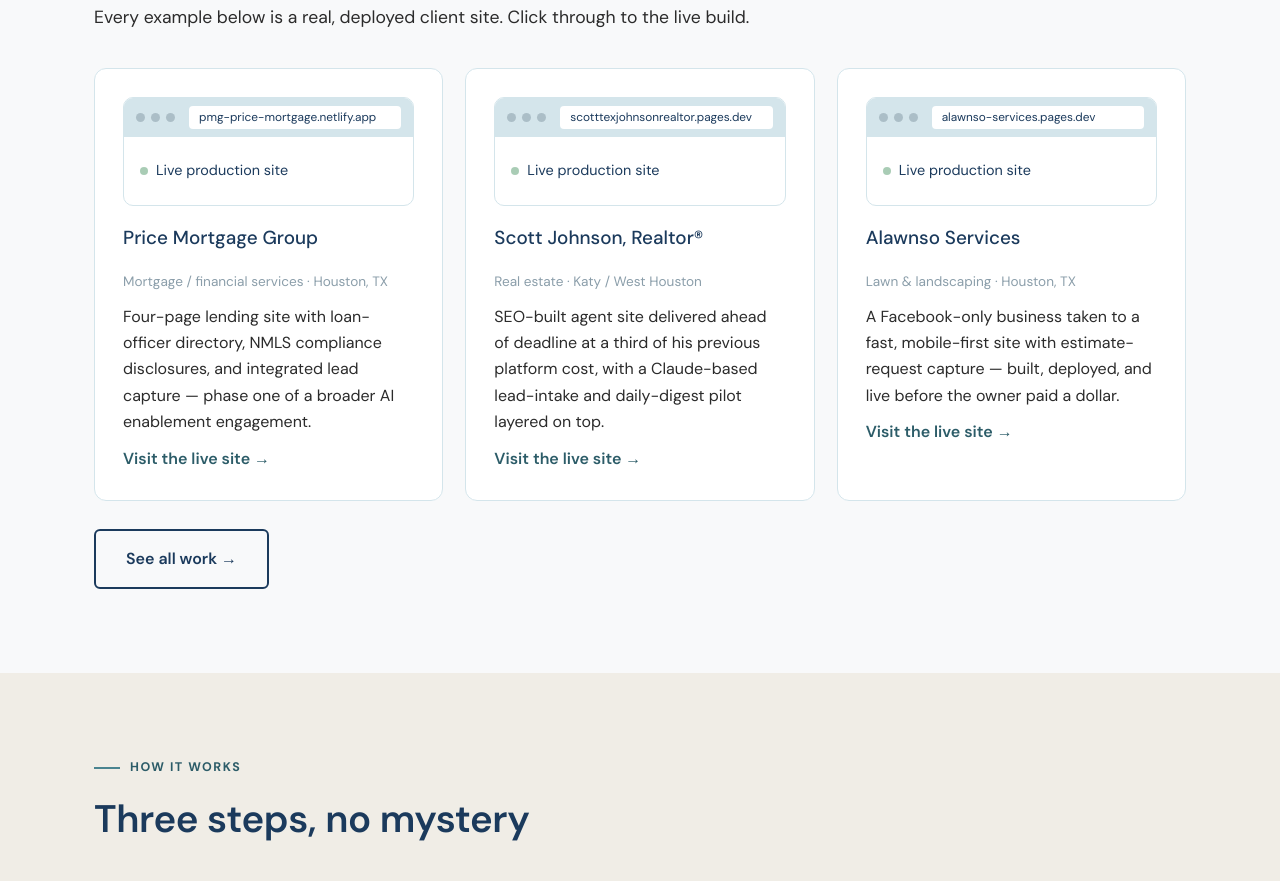
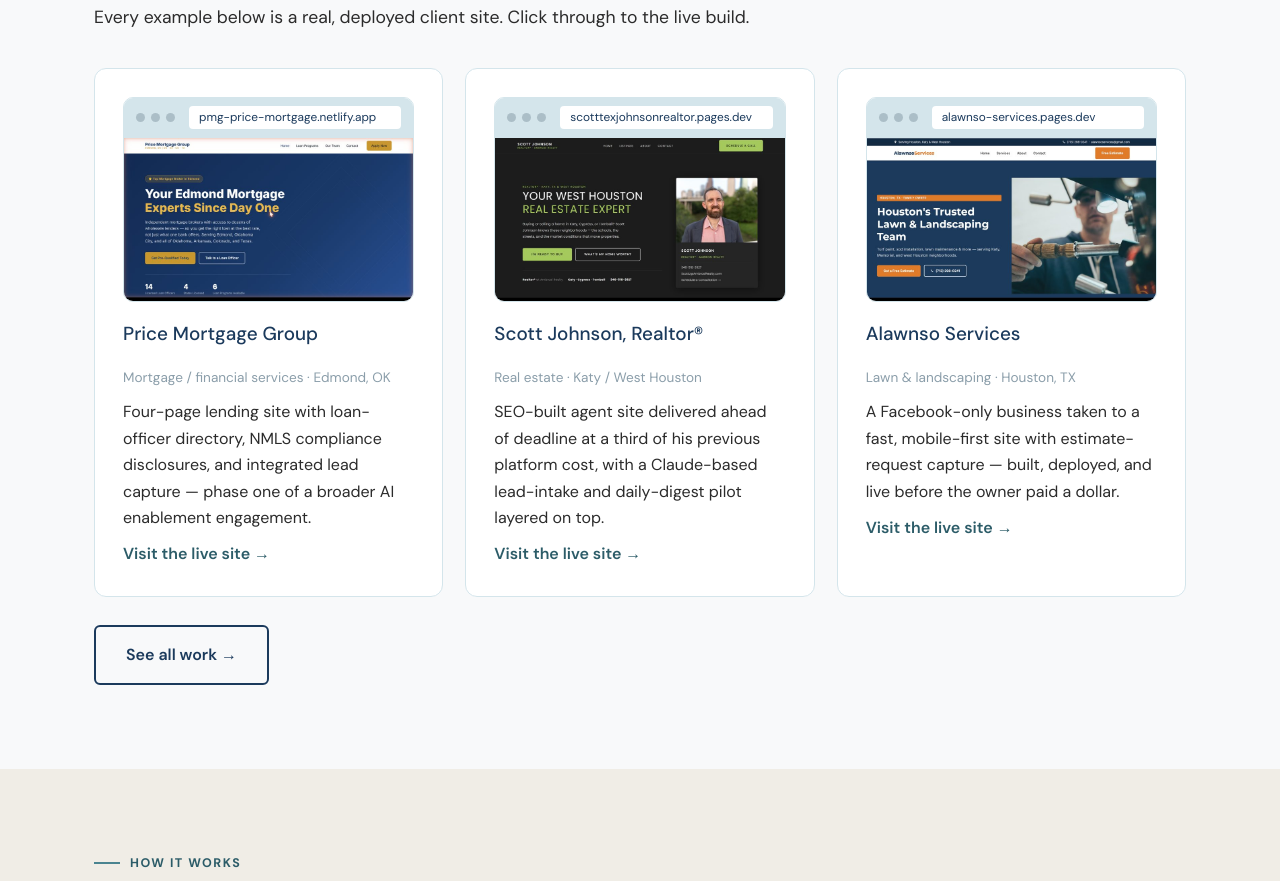
Before and after one commit to lawsongrouptechnologies-svg/lawson-group-website, a plain HTML site: page index.html in a window 1280 px wide. Shown: the part 2706-3587 px from the top of the page. Drawn offline with Linux system fonts and the light colour scheme.

Commit message:
Proof cards: embed real site screenshots in browser frames (home + work); PMG caption -> Edmond, OK

```diff
--- a/index.html
+++ b/index.html
@@ -102,17 +102,17 @@
       <div class="card work-card reveal d1">
         <div class="browser">
           <div class="browser-bar"><i></i><i></i><i></i><span class="url">pmg-price-mortgage.netlify.app</span></div>
-          <div class="live"><span class="dot"></span>Live production site</div>
+          <img class="shot" src="assets/proof-pmg.jpg" alt="Price Mortgage Group website preview" loading="lazy">
         </div>
         <h3>Price Mortgage Group</h3>
-        <p class="meta">Mortgage / financial services · Houston, TX</p>
+        <p class="meta">Mortgage / financial services · Edmond, OK</p>
         <p>Four-page lending site with loan-officer directory, NMLS compliance disclosures, and integrated lead capture — phase one of a broader AI enablement engagement.</p>
         <a class="visit" href="https://pmg-price-mortgage.netlify.app/" target="_blank" rel="noopener">Visit the live site →</a>
       </div>
       <div class="card work-card reveal d2">
         <div class="browser">
           <div class="browser-bar"><i></i><i></i><i></i><span class="url">scotttexjohnsonrealtor.pages.dev</span></div>
-          <div class="live"><span class="dot"></span>Live production site</div>
+          <img class="shot" src="assets/proof-scott.jpg" alt="Scott Johnson Realtor website preview" loading="lazy">
         </div>
         <h3>Scott Johnson, Realtor®</h3>
         <p class="meta">Real estate · Katy / West Houston</p>
@@ -122,7 +122,7 @@
       <div class="card work-card reveal d3">
         <div class="browser">
           <div class="browser-bar"><i></i><i></i><i></i><span class="url">alawnso-services.pages.dev</span></div>
-          <div class="live"><span class="dot"></span>Live production site</div>
+          <img class="shot" src="assets/proof-alawnso.jpg" alt="Alawnso Services website preview" loading="lazy">
         </div>
         <h3>Alawnso Services</h3>
         <p class="meta">Lawn &amp; landscaping · Houston, TX</p>
--- a/styles.css
+++ b/styles.css
@@ -123,6 +123,7 @@
 .browser-bar .url{margin-left:8px;font-size:.74rem;color:var(--navy);background:var(--white);border-radius:4px;padding:2px 10px;flex:1;white-space:nowrap;overflow:hidden;text-overflow:ellipsis}
 .browser .live{display:flex;align-items:center;gap:8px;padding:22px 16px;font-size:.9rem;color:var(--navy)}
 .browser .live .dot{width:8px;height:8px;border-radius:50%;background:#3E8E5A;animation:pulse 2s infinite}
+.browser .shot{display:block;width:100%;height:auto;border-top:1px solid var(--ice)}
 
 /* Pricing tables */
 table{width:100%;border-collapse:collapse;background:var(--white);border-radius:10px;overflow:hidden;margin-top:18px}
```
Also changed, not shown: work.html (+4 -4 lines), assets/proof-alawnso.jpg (added), assets/proof-pmg.jpg (added), assets/proof-scott.jpg (added).
